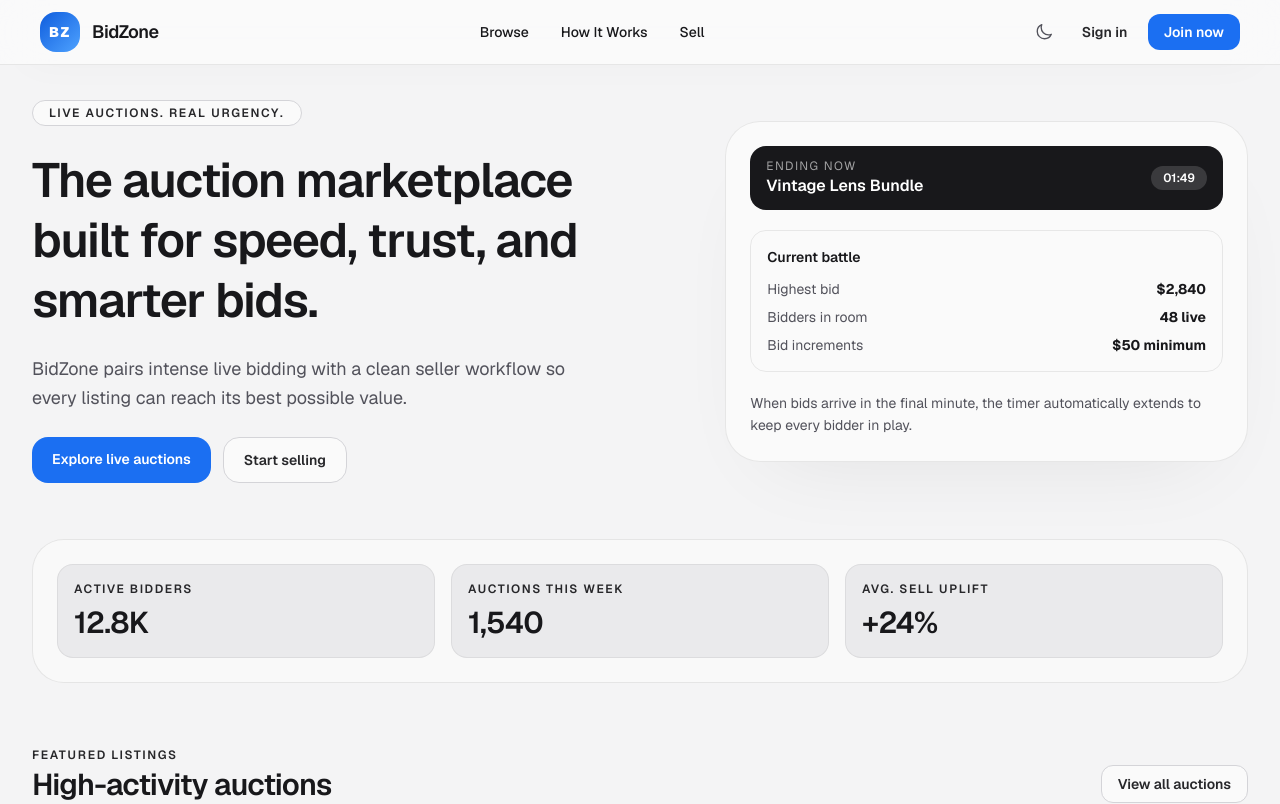
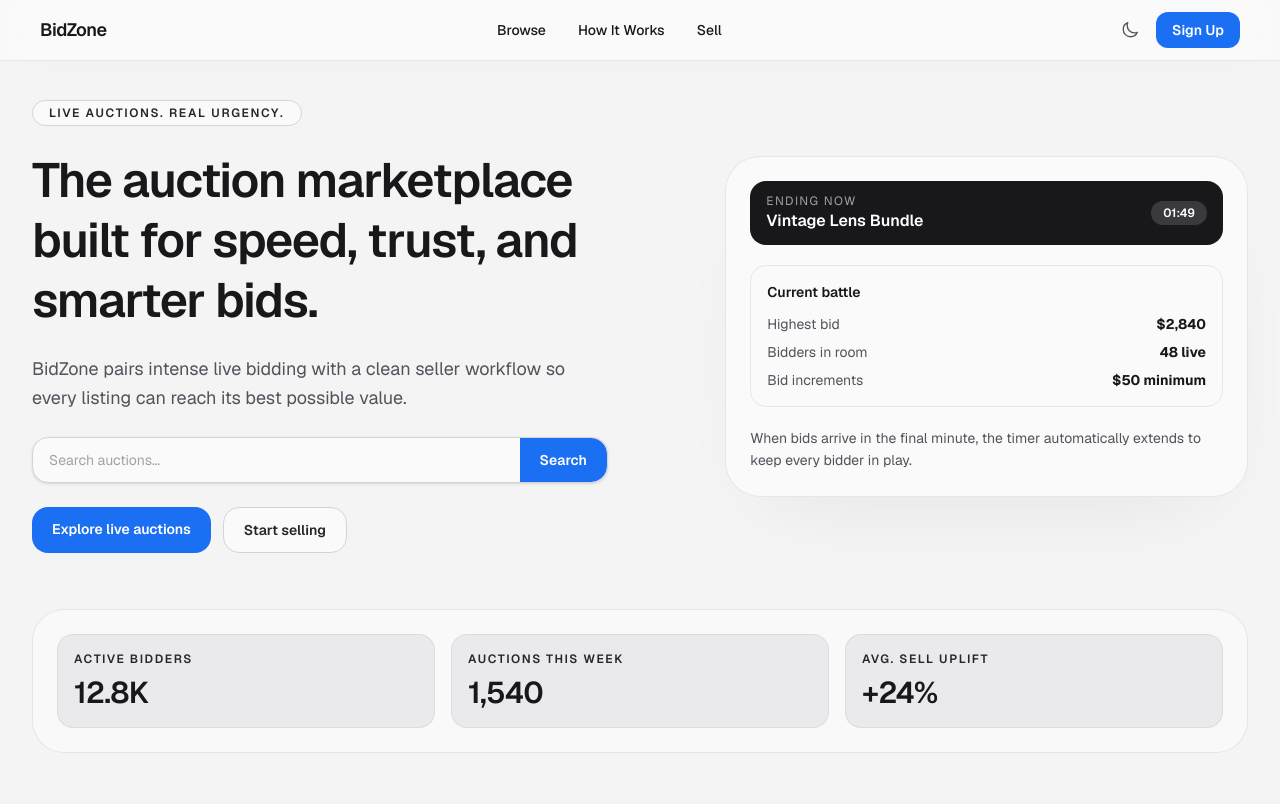
Before and after one commit to ahmdjlt/BidZone, a Next.js app in the folder frontend/: page / in a window 1280 px wide. Shown: the top 804 px of the page. Built offline with nearby package versions, Linux system fonts and the light colour scheme.

Commit message:
improved UX

```diff
--- a/frontend/app/page.tsx
+++ b/frontend/app/page.tsx
@@ -99,6 +99,20 @@ export default function HomePage() {
               BidZone pairs intense live bidding with a clean seller workflow so
               every listing can reach its best possible value.
             </p>
+            <form action="/auctions" method="get" className="flex w-full max-w-xl overflow-hidden rounded-2xl border border-border-strong bg-card-bg shadow-sm">
+              <input
+                type="text"
+                name="q"
+                placeholder="Search auctions..."
+                className="flex-1 bg-transparent px-4 py-3 text-sm text-text-heading placeholder:text-text-muted focus:outline-none"
+              />
+              <button
+                type="submit"
+                className="rounded-r-2xl bg-accent px-5 py-3 text-sm font-semibold text-white transition hover:brightness-110"
+              >
+                Search
+              </button>
+            </form>
             <div className="flex flex-wrap gap-3">
               <Link
                 href="/auctions"
--- a/frontend/components/layout/Navbar.tsx
+++ b/frontend/components/layout/Navbar.tsx
@@ -37,10 +37,7 @@ export default function Navbar() {
           <div className="mx-auto flex w-full max-w-7xl items-center justify-between px-5 py-3 sm:px-10">
 
           {/* Logo */}
-          <Link href="/" className="flex shrink-0 items-center gap-3">
-            <span className="flex h-10 w-10 items-center justify-center rounded-2xl bg-[linear-gradient(135deg,#0f5ddd,#4ea2ff)] text-sm font-black tracking-[0.12em] text-white">
-              BZ
-            </span>
+          <Link href="/" className="flex shrink-0 items-center">
             <span className="text-lg font-semibold tracking-tight text-text-heading">
               BidZone
             </span>
@@ -57,15 +54,11 @@ export default function Navbar() {
           </nav>
 
           {/* Auth buttons + theme toggle */}
-          <div className="flex shrink-0 items-center gap-1 sm:gap-2">
+          <div className="flex shrink-0 items-center gap-2">
             <ThemeToggle />
-            <Link href="/login"
-              className="hidden rounded-xl px-3 py-2 text-sm font-semibold text-text-label transition-colors hover:bg-accent-soft sm:inline-flex">
-              Sign in
-            </Link>
             <Link href="/register"
-              className="rounded-xl bg-accent px-3 py-2 text-sm font-semibold text-white shadow-[0_12px_28px_-18px_rgba(8,72,184,0.95)] transition hover:brightness-110 sm:px-4">
-              Join now
+              className="rounded-xl bg-accent px-4 py-2 text-sm font-semibold text-white shadow-[0_12px_28px_-18px_rgba(8,72,184,0.95)] transition hover:brightness-110">
+              Sign Up
             </Link>
           </div>
 
```
